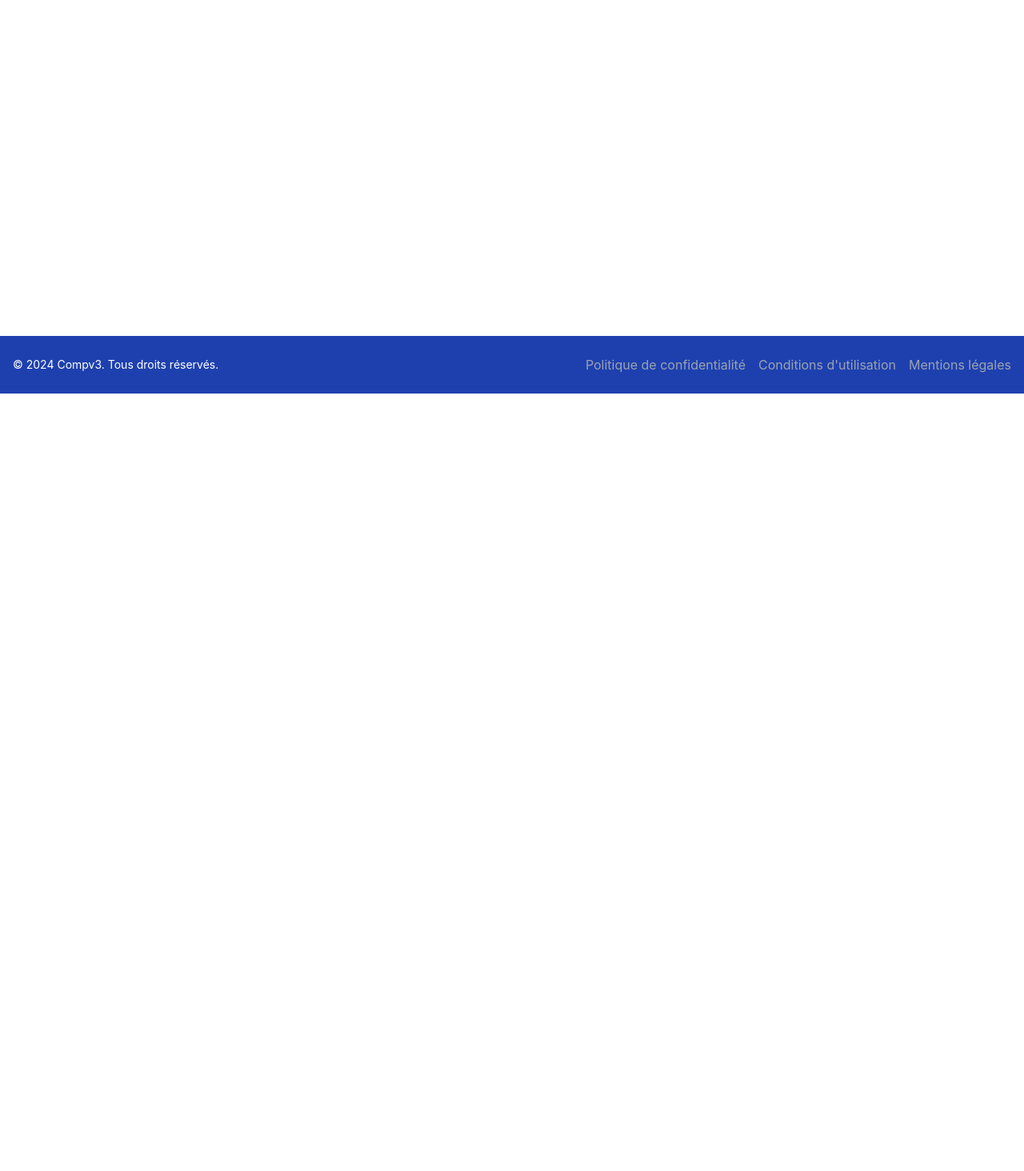
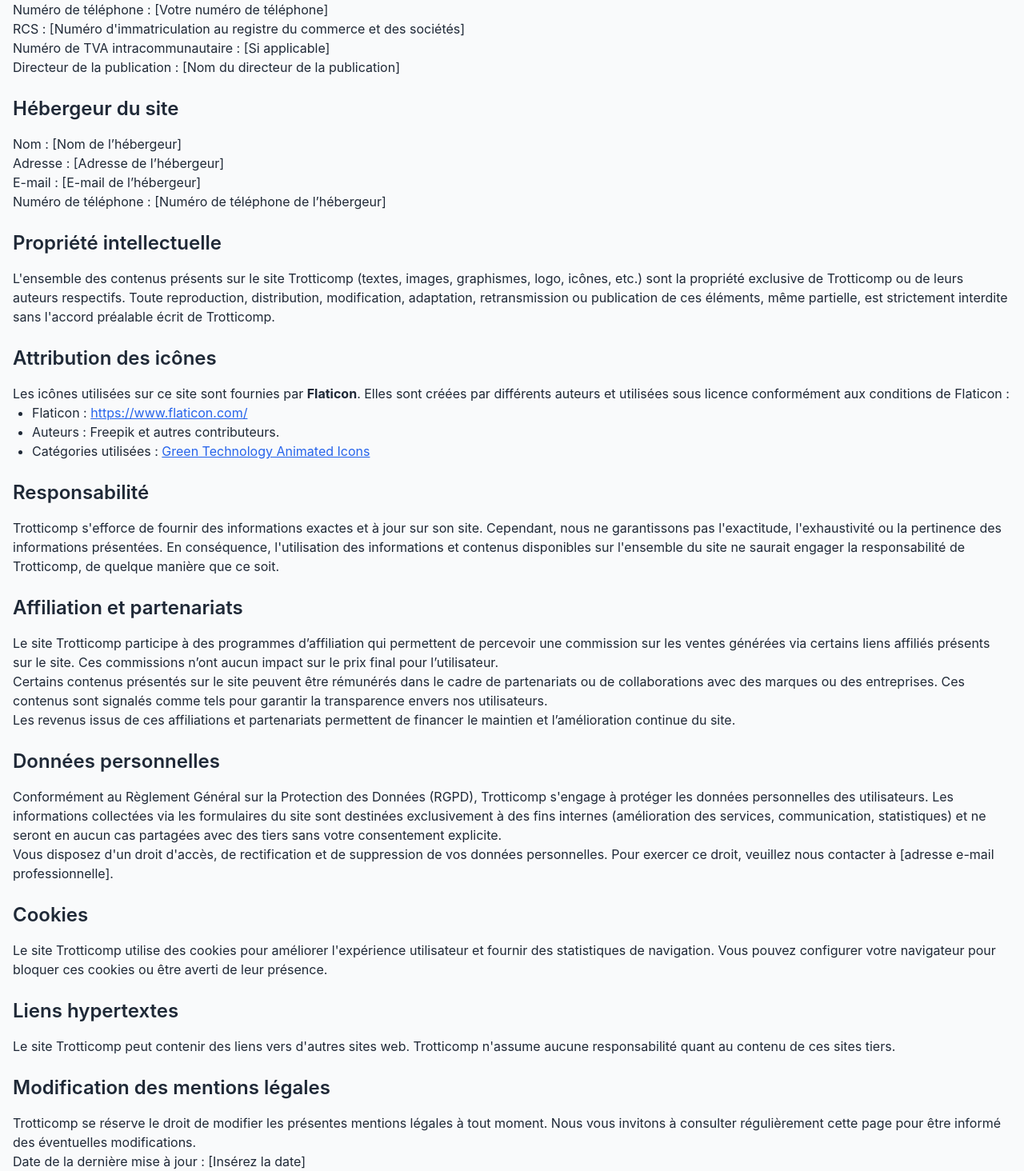
Before and after one commit to MTDev2024/react_app_firebase_01, a React (Create React App) app: page /mentions-legales in a window 1280 px wide. Shown: the part 308-1772 px from the top of the page at 80% size. Before the commit the page ends 800 px from the top, so only its background shows below. Built offline with nearby package versions, Linux system fonts and the light colour scheme; no server answers.

Commit message:
CGU page added

```diff
--- a/src/App.jsx
+++ b/src/App.jsx
@@ -19,6 +19,10 @@ const ComparisonPage = lazy(() => import("./pages/ComparisonPage.jsx"));
 const Favorites = lazy(() => import("./pages/Favorites.jsx"));
 const Apropos = lazy(() => import("./pages/Apropos.jsx"));
 const EconomyCalculator = lazy(() => import("./pages/EconomyCalculator.jsx"));
+const MentionsLegales = lazy(() => import("./pages/MentionsLegales.jsx"));
+const CGU = lazy(() => import("./pages/CGU.jsx"));
+const PolitiqueConfidentialite = lazy(() => import("./pages/PolitiqueConfidentialite.jsx "));
+
 
 function App() {
   useEffect(() => {
@@ -50,6 +54,14 @@ function App() {
             <Route path="/favorites" element={<Favorites />} />
             <Route path="/apropos" element={<Apropos />} />
             <Route path="/calculator" element={<EconomyCalculator />} />
+            <Route path="/mentions-legales" element={<MentionsLegales />} />
+            <Route path="/cgu" element={<CGU />} />
+
+
+
+            <Route path="/politique-confidentialite" element={<PolitiqueConfidentialite  />} />
+
+
             <Route path="*" element={<div>Page non trouvée</div>} />
           </Routes>
         </Suspense>
--- a/src/components/Footer.jsx
+++ b/src/components/Footer.jsx
@@ -7,7 +7,7 @@ export default function Footer() {
       <div className="max-w-7xl mx-auto flex flex-col md:flex-row justify-between items-center">
         {/* Texte Footer */}
         <div className="text-sm text-center md:text-left">
-          &copy; 2024 Compv3. Tous droits réservés.
+          &copy; 2024 Trotticomp. Tous droits réservés.
         </div>
 
         {/* Footer Links */}
@@ -22,12 +22,12 @@ export default function Footer() {
           </Link>
 
           <Link
-            to="/conditions-utilisation"
+            to="/cgu"
             className="text-gray-400 hover:text-white"
-            title="Voir les conditions d'utilisation"
-            aria-label="Voir les conditions d'utilisation"
+            title="Voir les conditions générales d'utilisation"
+            aria-label="Voir les conditions générales d'utilisation"
           >
-            Conditions d'utilisation
+            Conditions générales d'utilisation
           </Link>
 
           <Link
--- /dev/null
+++ b/src/pages/CGU.jsx
@@ -0,0 +1,70 @@
+import React from 'react';
+import { Link } from 'react-router-dom';
+
+const CGU = () => {
+  return (
+    <main className="flex-grow px-4 py-8 bg-gray-50 text-gray-800">
+      <div className="max-w-7xl mx-auto">
+        <h1 className="text-3xl font-bold text-center mb-8">Conditions Générales d'Utilisation (CGU)</h1>
+
+        <section className="mb-6">
+          <h2 className="text-2xl font-semibold mb-4">Objet du site</h2>
+          <p>
+            Trotticomp est un site fournissant des outils de comparaison et des informations liées aux
+            économies de mobilité durable, comme les calculs liés à l'utilisation de trottinettes électriques
+            et de véhicules personnels.
+          </p>
+        </section>
+
+        <section className="mb-6">
+          <h2 className="text-2xl font-semibold mb-4">Accès au site</h2>
+          <ul className="list-disc pl-6">
+            <li>
+              L'accès au site est gratuit, mais peut nécessiter une connexion à Internet dont les frais restent à votre charge.
+            </li>
+            <li>
+              Nous nous réservons le droit de suspendre ou de limiter l'accès au site sans préavis en cas de maintenance ou pour toute autre raison.
+            </li>
+          </ul>
+        </section>
+
+        {/* Autres sections */}
+
+        <section className="mb-6">
+          <h2 className="text-2xl font-semibold mb-4">Modification des CGU</h2>
+          <ul className="list-disc pl-6">
+            <li>
+              Trotticomp se réserve le droit de modifier ces CGU à tout moment. Les utilisateurs sont invités à
+              consulter cette page régulièrement.
+            </li>
+            <li>
+              En continuant à utiliser le site après une modification, vous acceptez les nouvelles conditions.
+            </li>
+          </ul>
+        </section>
+
+        <section className="mb-6">
+          <h2 className="text-2xl font-semibold mb-4">Droit applicable et litiges</h2>
+          <ul className="list-disc pl-6">
+            <li>Les présentes CGU sont régies par le droit français.</li>
+            <li>
+              En cas de litige, les parties s'engagent à rechercher une solution amiable avant de recourir à une
+              action judiciaire.
+            </li>
+          </ul>
+        </section>
+
+        <section className="mb-6">
+          <p>
+            Pour toute question concernant ces CGU, vous pouvez nous contacter via notre{' '}
+            <Link to="/contact" className="text-blue-600 underline">
+              page Contact
+            </Link>.
+          </p>
+        </section>
+      </div>
+    </main>
+  );
+};
+
+export default CGU;
--- /dev/null
+++ b/src/pages/MentionsLegales.jsx
@@ -0,0 +1,130 @@
+import React from 'react';
+
+const MentionsLegales = () => {
+  return (
+    <main className="flex-grow px-4 py-8 bg-gray-50 text-gray-800">
+      <div className="max-w-7xl mx-auto">
+        <h1 className="text-3xl font-bold text-center mb-8">Mentions Légales</h1>
+
+        <section className="mb-6">
+          <h2 className="text-2xl font-semibold mb-4">Éditeur du site</h2>
+          <p>Nom du site : Trotticomp</p>
+          <p>Éditeur : [Votre nom ou le nom de votre entreprise]</p>
+          <p>Adresse : [Votre adresse ou celle de votre entreprise]</p>
+          <p>E-mail : [Votre adresse e-mail professionnelle]</p>
+          <p>Numéro de téléphone : [Votre numéro de téléphone]</p>
+          <p>RCS : [Numéro d'immatriculation au registre du commerce et des sociétés]</p>
+          <p>Numéro de TVA intracommunautaire : [Si applicable]</p>
+          <p>Directeur de la publication : [Nom du directeur de la publication]</p>
+        </section>
+
+        <section className="mb-6">
+          <h2 className="text-2xl font-semibold mb-4">Hébergeur du site</h2>
+          <p>Nom : [Nom de l’hébergeur]</p>
+          <p>Adresse : [Adresse de l’hébergeur]</p>
+          <p>E-mail : [E-mail de l’hébergeur]</p>
+          <p>Numéro de téléphone : [Numéro de téléphone de l’hébergeur]</p>
+        </section>
+
+        <section className="mb-6">
+          <h2 className="text-2xl font-semibold mb-4">Propriété intellectuelle</h2>
+          <p>
+            L'ensemble des contenus présents sur le site Trotticomp (textes, images, graphismes, logo,
+            icônes, etc.) sont la propriété exclusive de Trotticomp ou de leurs auteurs respectifs. Toute
+            reproduction, distribution, modification, adaptation, retransmission ou publication de ces
+            éléments, même partielle, est strictement interdite sans l'accord préalable écrit de Trotticomp.
+          </p>
+        </section>
+
+        <section className="mb-6">
+          <h2 className="text-2xl font-semibold mb-4">Attribution des icônes</h2>
+          <p>
+            Les icônes utilisées sur ce site sont fournies par <strong>Flaticon</strong>. Elles sont créées par
+            différents auteurs et utilisées sous licence conformément aux conditions de Flaticon :
+          </p>
+          <ul className="list-disc pl-6">
+            <li>
+              Flaticon : <a href="https://www.flaticon.com/" className="text-blue-600 underline">https://www.flaticon.com/</a>
+            </li>
+            <li>Auteurs : Freepik et autres contributeurs.</li>
+            <li>
+              Catégories utilisées : <a href="https://www.flaticon.com/free-animated-icons/green-technology" className="text-blue-600 underline">Green Technology Animated Icons</a>
+            </li>
+          </ul>
+        </section>
+
+        <section className="mb-6">
+          <h2 className="text-2xl font-semibold mb-4">Responsabilité</h2>
+          <p>
+            Trotticomp s'efforce de fournir des informations exactes et à jour sur son site. Cependant, nous
+            ne garantissons pas l'exactitude, l'exhaustivité ou la pertinence des informations présentées.
+            En conséquence, l'utilisation des informations et contenus disponibles sur l'ensemble du site
+            ne saurait engager la responsabilité de Trotticomp, de quelque manière que ce soit.
+          </p>
+        </section>
+
+        <section className="mb-6">
+          <h2 className="text-2xl font-semibold mb-4">Affiliation et partenariats</h2>
+          <p>
+            Le site Trotticomp participe à des programmes d’affiliation qui permettent de percevoir une
+            commission sur les ventes générées via certains liens affiliés présents sur le site. Ces commissions
+            n’ont aucun impact sur le prix final pour l’utilisateur.
+          </p>
+          <p>
+            Certains contenus présentés sur le site peuvent être rémunérés dans le cadre de partenariats ou de
+            collaborations avec des marques ou des entreprises. Ces contenus sont signalés comme tels pour
+            garantir la transparence envers nos utilisateurs.
+          </p>
+          <p>
+            Les revenus issus de ces affiliations et partenariats permettent de financer le maintien et
+            l’amélioration continue du site.
+          </p>
+        </section>
+
+        <section className="mb-6">
+          <h2 className="text-2xl font-semibold mb-4">Données personnelles</h2>
+          <p>
+            Conformément au Règlement Général sur la Protection des Données (RGPD), Trotticomp s'engage à
+            protéger les données personnelles des utilisateurs. Les informations collectées via les
+            formulaires du site sont destinées exclusivement à des fins internes (amélioration des
+            services, communication, statistiques) et ne seront en aucun cas partagées avec des tiers sans
+            votre consentement explicite.
+          </p>
+          <p>
+            Vous disposez d'un droit d'accès, de rectification et de suppression de vos données
+            personnelles. Pour exercer ce droit, veuillez nous contacter à [adresse e-mail professionnelle].
+          </p>
+        </section>
+
+        <section className="mb-6">
+          <h2 className="text-2xl font-semibold mb-4">Cookies</h2>
+          <p>
+            Le site Trotticomp utilise des cookies pour améliorer l'expérience utilisateur et fournir des
+            statistiques de navigation. Vous pouvez configurer votre navigateur pour bloquer ces cookies
+            ou être averti de leur présence.
+          </p>
+        </section>
+
+        <section className="mb-6">
+          <h2 className="text-2xl font-semibold mb-4">Liens hypertextes</h2>
+          <p>
+            Le site Trotticomp peut contenir des liens vers d'autres sites web. Trotticomp n'assume aucune
+            responsabilité quant au contenu de ces sites tiers.
+          </p>
+        </section>
+
+        <section className="mb-6">
+          <h2 className="text-2xl font-semibold mb-4">Modification des mentions légales</h2>
+          <p>
+            Trotticomp se réserve le droit de modifier les présentes mentions légales à tout moment. Nous
+            vous invitons à consulter régulièrement cette page pour être informé des éventuelles
+            modifications.
+          </p>
+          <p>Date de la dernière mise à jour : [Insérez la date]</p>
+        </section>
+      </div>
+    </main>
+  );
+};
+
+export default MentionsLegales;
```
